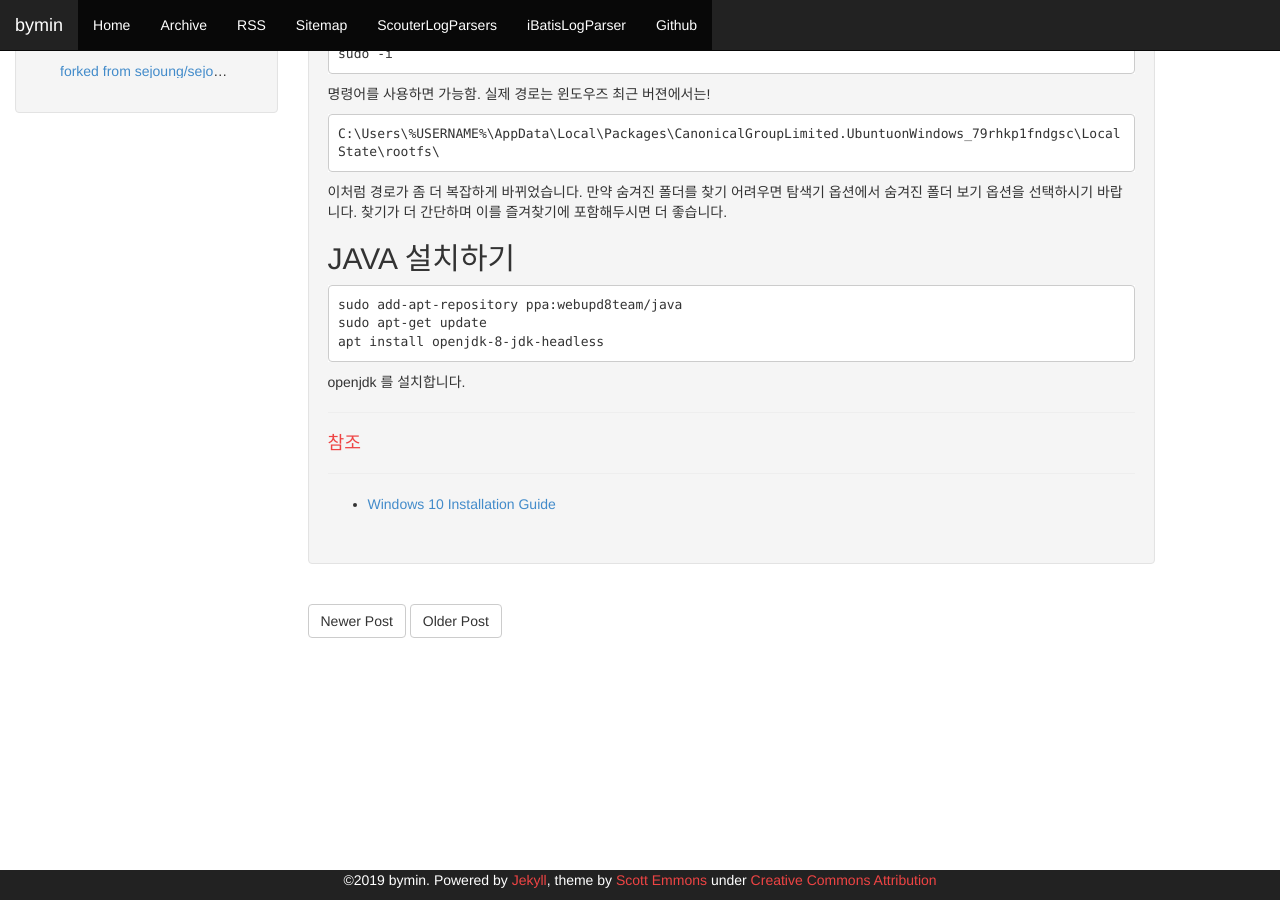
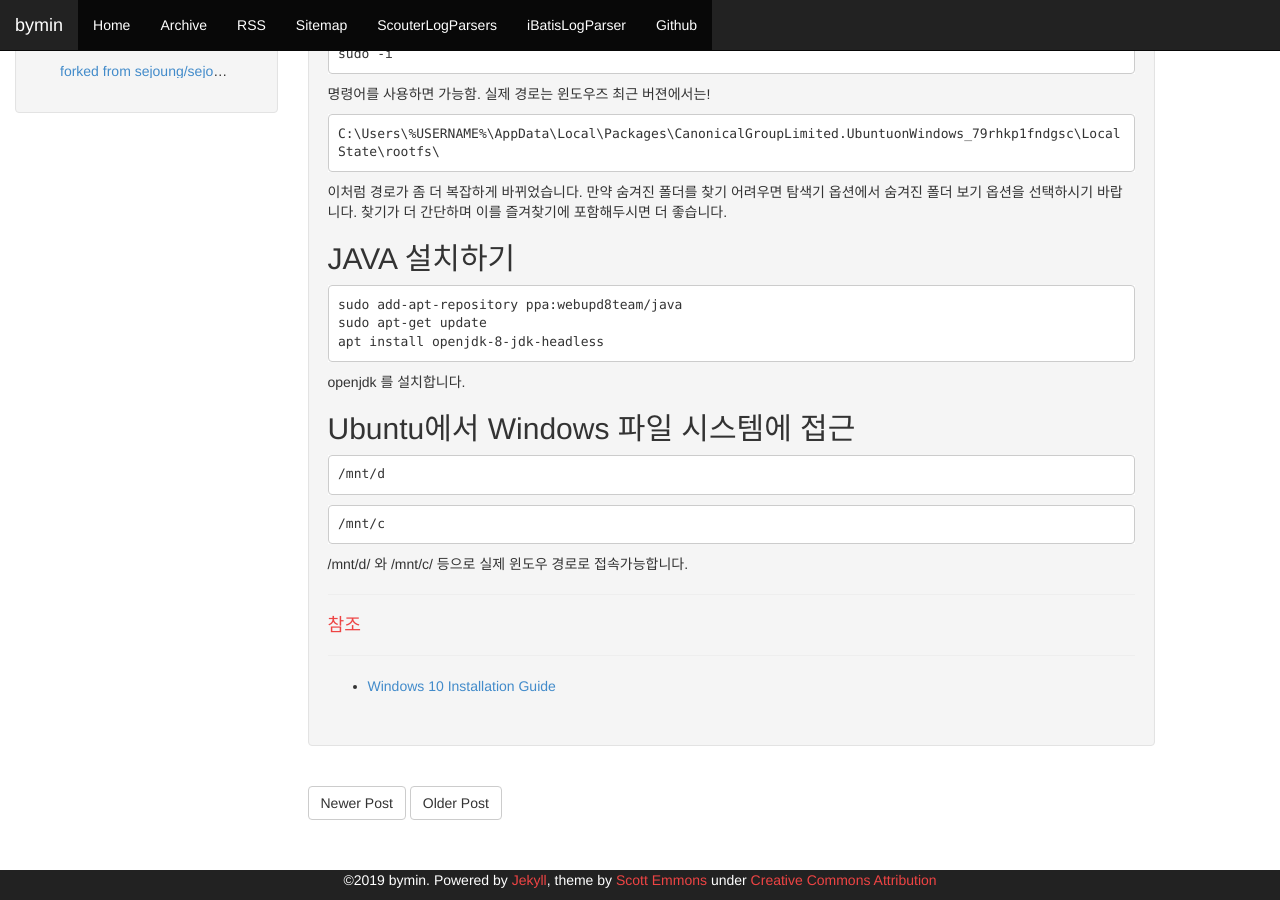
Before and after one commit to youngclown/youngclown.github.io, a Jekyll site: the page built from _posts/2018-11-21-windowsSetting.md, in a window 1280 px wide and 900 px high, scrolled down 564 px. Built offline with Jekyll 4.4.1, drawn with Linux system fonts in a browser that asks for light colours.

Commit message:
Ubuntu에서 Windows 파일 시스템에 접근

````diff
--- a/_posts/2018-11-21-windowsSetting.md
+++ b/_posts/2018-11-21-windowsSetting.md
@@ -56,6 +56,17 @@ apt install openjdk-8-jdk-headless
 openjdk 를 설치합니다.
 
 
+Ubuntu에서 Windows 파일 시스템에 접근
+---
+
+```
+/mnt/d
+```
+```
+/mnt/c
+```
+/mnt/d/ 와 /mnt/c/ 등으로 실제 윈도우 경로로 접속가능합니다.
+
 -----
 # 참조
 -----
````
